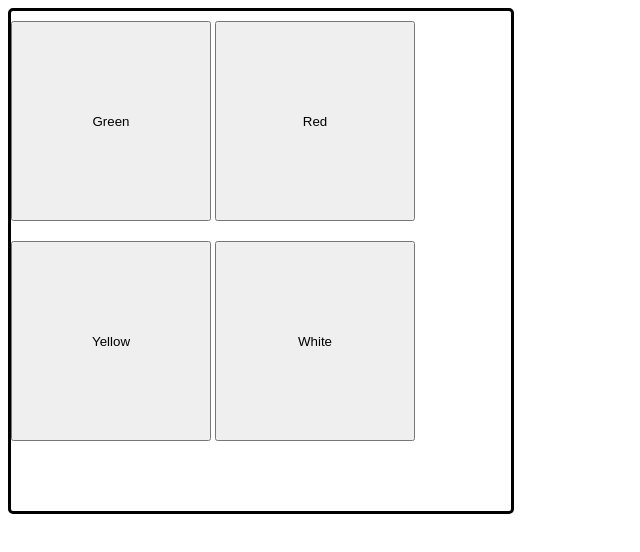
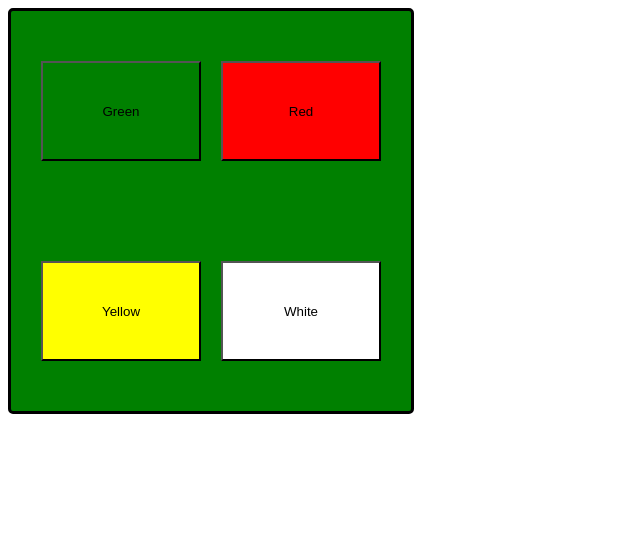
Before and after one commit to IvoPatricio/javascript-projects, a plain HTML site: page color_changer/index.html in a window 1280 px wide. Both pictures are taken after a click on the button "Green". Shown: the whole page, without its empty margins (0-640 px from the left). Drawn offline with Linux system fonts and the light colour scheme.

Commit message:
Colour_changes

```diff
--- a/color_changer/index.html
+++ b/color_changer/index.html
@@ -11,7 +11,8 @@
         <button id ="buttonGreen" class="green">Green</button>
         <button id ="buttonRed" class="red">Red</button>
         <button id ="buttonYellow" class="yellow">Yellow</button>
-        <button id ="buttonWhite" class="green">White</button>
+        <button id ="buttonWhite" class="white">White</button>
     </div>
+    <script src="script.js"></script>
 </body>
 </html>
--- a/color_changer/script.js
+++ b/color_changer/script.js
@@ -0,0 +1,19 @@
+const buttons = document.querySelectorAll('.green, .red, .yellow, .white');
+const background = document.getElementById('backgroundColor');
+
+function handleButtonClick(event) {
+    const buttonClick = event.target;
+    if (buttonClick.classList.contains('green')) {
+        backgroundColor.style.backgroundColor = 'green';
+    } else if (buttonClick.classList.contains('red')) {
+        backgroundColor.style.backgroundColor = 'red';
+    } else if (buttonClick.classList.contains('yellow')) {
+        backgroundColor.style.backgroundColor = 'yellow';
+    } else if (buttonClick.classList.contains('white')) {
+        backgroundColor.style.backgroundColor = 'white';
+    }
+}
+
+buttons.forEach(button => {
+    button.addEventListener('click', handleButtonClick);
+});
--- a/color_changer/style.css
+++ b/color_changer/style.css
@@ -1,30 +1,35 @@
-.background{
-    width: 500px;
-    height: 500px;
+.background {
+    width: 400px;
+    height: 400px;
     border: 3px solid #000000;
     border-radius: 5px;
+    background-color: white;
+    display: flex;
+    flex-wrap: wrap;
+    justify-content: center;
+    align-items: center;
 }
 
-button.green{
-    width: 200px;
-    height: 200px;
-    margin: 10px auto;
+button {
+    width: 100px;
+    height: 100px;
+    margin: 10px;
+    flex-basis: 40%;
+    cursor: pointer;
 }
 
-button.red{
-    width: 200px;
-    height: 200px;
-    margin: 10px auto;
+button.green {
+    background-color: green;
 }
 
-button.yellow{
-    width: 200px;
-    height: 200px;
-    margin: 10px auto;
+button.red {
+    background-color: red;
 }
 
-button.white{
-    width: 200px;
-    height: 200px;
-    margin: 10px auto;
+button.yellow {
+    background-color: yellow;
 }
+
+button.white {
+    background-color: white;
+}
```
